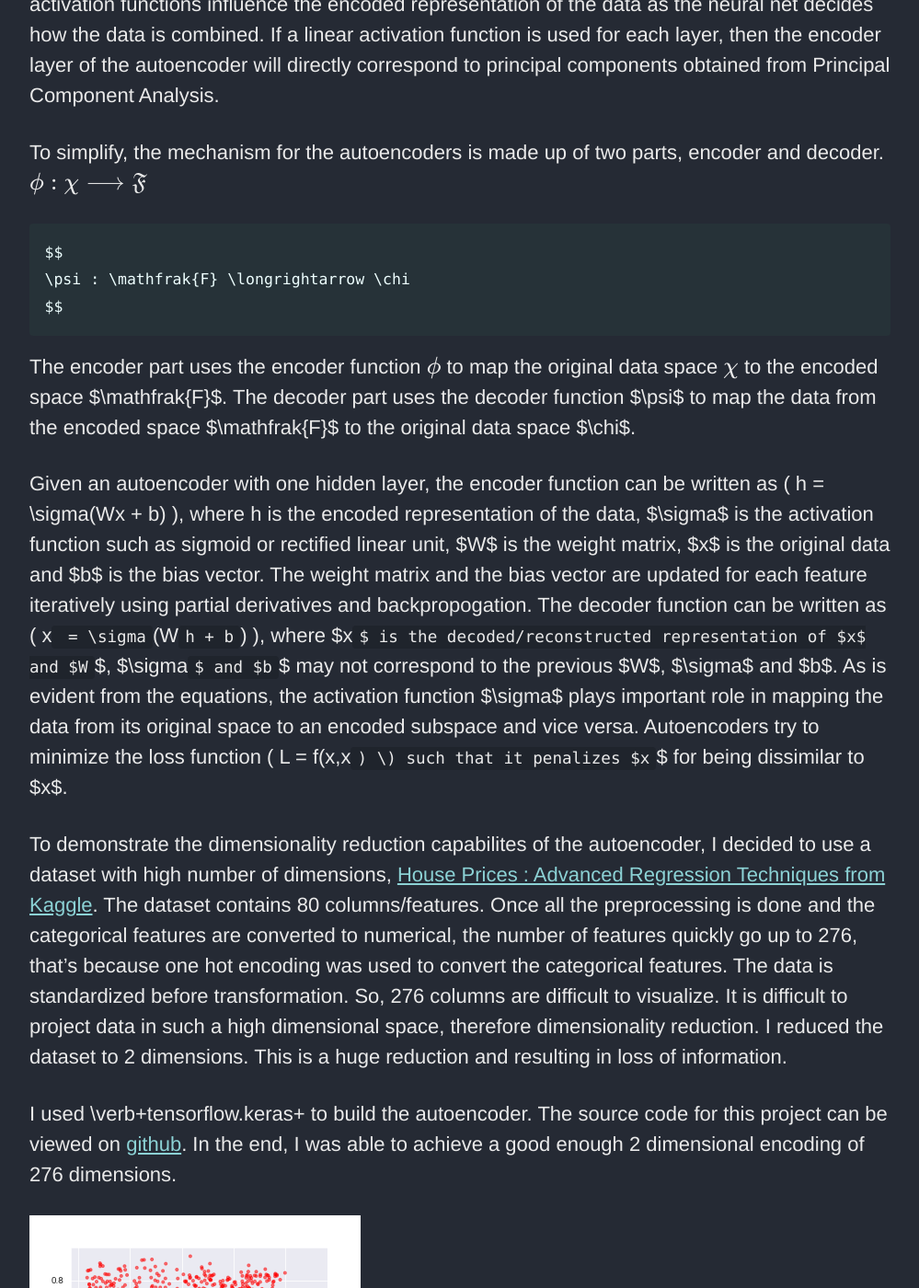
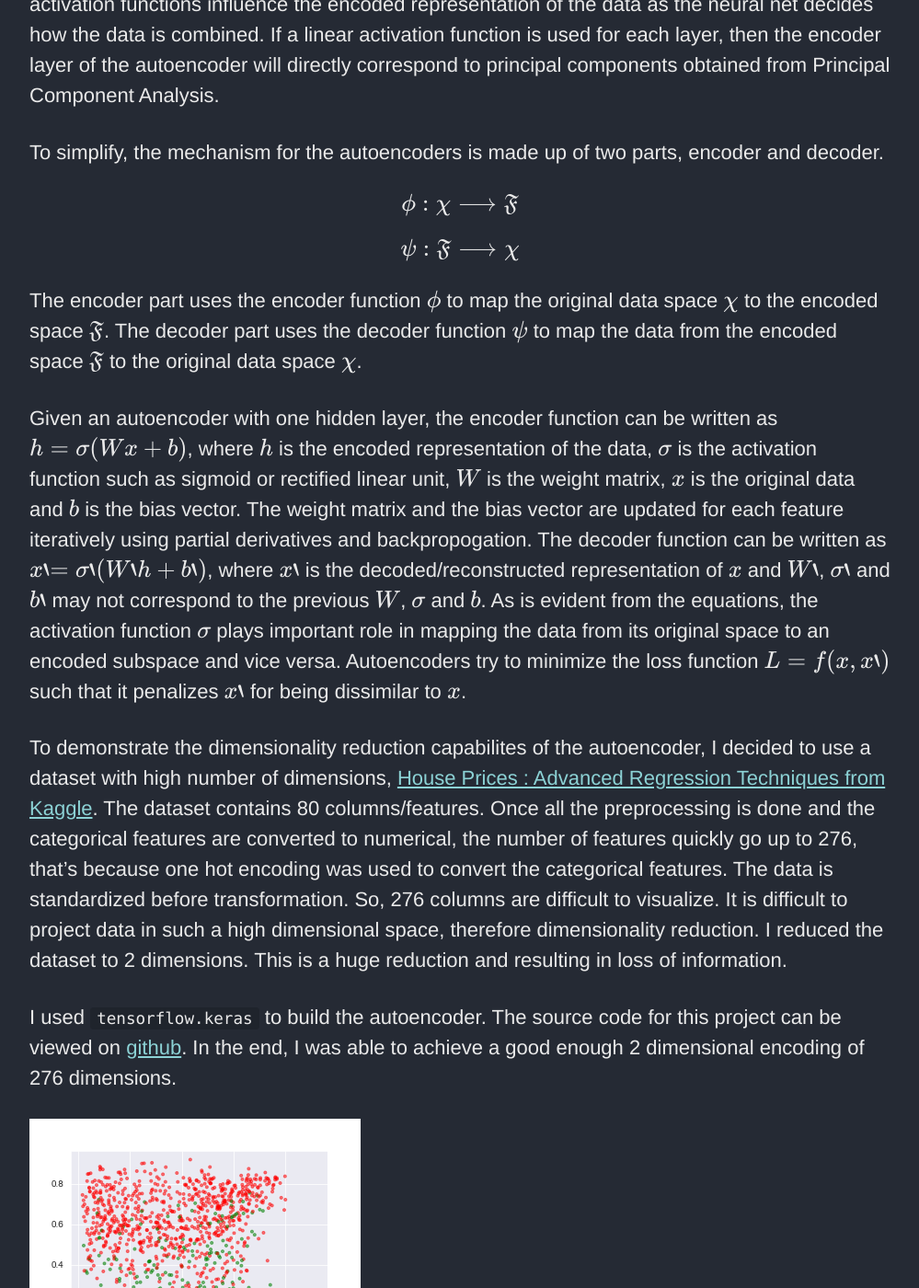
Before and after one commit to rohitgang/rohitgang.github.io, a Jekyll site: the page built from _posts/2021-03-01-dimensionalityReduction.md, in a window 1280 px wide and 1400 px high, scrolled down 604 px. Shown: the whole window at 92% size, without its empty margins (23-1022 px from the left). Built offline with Jekyll 4.4.1, drawn with Linux system fonts in a browser that asks for light colours; cached includes are drawn as plain includes; nearby versions of some CDN libraries; formulas are drawn with MathJax 3; some of the changed text lies outside the part shown.

Commit message:
cod syntax added

```diff
--- a/_posts/2021-03-01-dimensionalityReduction.md
+++ b/_posts/2021-03-01-dimensionalityReduction.md
@@ -13,22 +13,22 @@ Autoencoders are neural networks which learn the mapping of the input to the inp
 The key element of an autoencoder architecture is its activation function. The choice of activation function depends on the data and the purpose of the autoencoder. Each layer can have a different activation function, choice of which depends on the purpose of the layer. The activation functions influence the encoded representation of the data as the neural net decides how the data is combined. If a linear activation function is used for each layer, then the encoder layer of the autoencoder will directly correspond to principal components obtained from Principal Component Analysis.
 
 To simplify, the mechanism for the autoencoders is made up of two parts, encoder and decoder.
-    $$
-    \phi :  \chi \longrightarrow \mathfrak{F}
-    $$
 
-    $$
-    \psi : \mathfrak{F} \longrightarrow \chi
-    $$
+$$
+\phi :  \chi \longrightarrow \mathfrak{F}
+$$
 
-The encoder part uses the encoder function $$\phi$$ to map the original data space $$\chi$$ to the encoded space $\mathfrak{F}$. The decoder part uses the decoder function $\psi$ to map the data from the encoded space $\mathfrak{F}$ to the original data space $\chi$.
+$$
+\psi : \mathfrak{F} \longrightarrow \chi
+$$
 
-Given an autoencoder with one hidden layer, the encoder function can be written as \( h = \sigma(Wx + b) \), where h is the encoded representation of the data, $\sigma$ is the activation function such as sigmoid or rectified linear unit, $W$ is the weight matrix, $x$ is the original data and $b$ is the bias vector. The weight matrix and the bias vector are updated for each feature iteratively using partial derivatives and backpropogation. The decoder function can be written as \( x` = \sigma`(W`h + b`) \), where $x`$ is the decoded/reconstructed representation of $x$ and $W`$, $\sigma`$ and $b`$ may not correspond to the previous $W$, $\sigma$ and $b$. As is evident from the equations, the activation function $\sigma$ plays important role in mapping the data from its original space to an encoded subspace and vice versa. Autoencoders try to minimize the loss function \( L = f(x,x`) \) such that it penalizes $x`$ for being dissimilar to $x$.
+The encoder part uses the encoder function $$\phi$$ to map the original data space $$\chi$$ to the encoded space $$\mathfrak{F}$$. The decoder part uses the decoder function $$\psi$$ to map the data from the encoded space $$\mathfrak{F}$$ to the original data space $$\chi$$.
+
+Given an autoencoder with one hidden layer, the encoder function can be written as $$h = \sigma(Wx + b)$$, where $$h$$ is the encoded representation of the data, $$\sigma$$ is the activation function such as sigmoid or rectified linear unit, $$W$$ is the weight matrix, $$x$$ is the original data and $$b$$ is the bias vector. The weight matrix and the bias vector are updated for each feature iteratively using partial derivatives and backpropogation. The decoder function can be written as $$x` = \sigma`(W`h + b`)$$, where $$x`$$ is the decoded/reconstructed representation of $$x$$ and $$W`$$, $$\sigma`$$ and $$b`$$ may not correspond to the previous $$W$$, $$\sigma$$ and $$b$$. As is evident from the equations, the activation function $$\sigma$$ plays important role in mapping the data from its original space to an encoded subspace and vice versa. Autoencoders try to minimize the loss function $$L = f(x,x`)$$ such that it penalizes $$x`$$ for being dissimilar to $$x$$.
 
 To demonstrate the dimensionality reduction capabilites of the autoencoder, I decided to use a dataset with high number of dimensions, [House Prices : Advanced Regression Techniques from Kaggle](https://www.kaggle.com/c/house-prices-advanced-regression-techniques/data). The dataset contains 80 columns/features. Once all the preprocessing is done and the categorical features are converted to numerical, the number of features quickly go up to 276, that's because one hot encoding was used to convert the categorical features. The data is standardized before transformation. So, 276 columns are difficult to visualize. It is difficult to project data in such a high dimensional space, therefore dimensionality reduction. I reduced the dataset to 2 dimensions. This is a huge reduction and resulting in loss of information.
 
-I used \verb+tensorflow.keras+ to build the autoencoder. The source code
-for this project can be viewed on [github](https://github.com/rohitgang/Autoencoders). In the end, I was able to achieve a good enough 2 dimensional encoding of 276 dimensions.
+I used <code>tensorflow.keras</code> to build the autoencoder. The source code for this project can be viewed on [github](https://github.com/rohitgang/Autoencoders). In the end, I was able to achieve a good enough 2 dimensional encoding of 276 dimensions.
 
 ![Reduced Dimension](/images/ac_housing_18.png)
 
```
